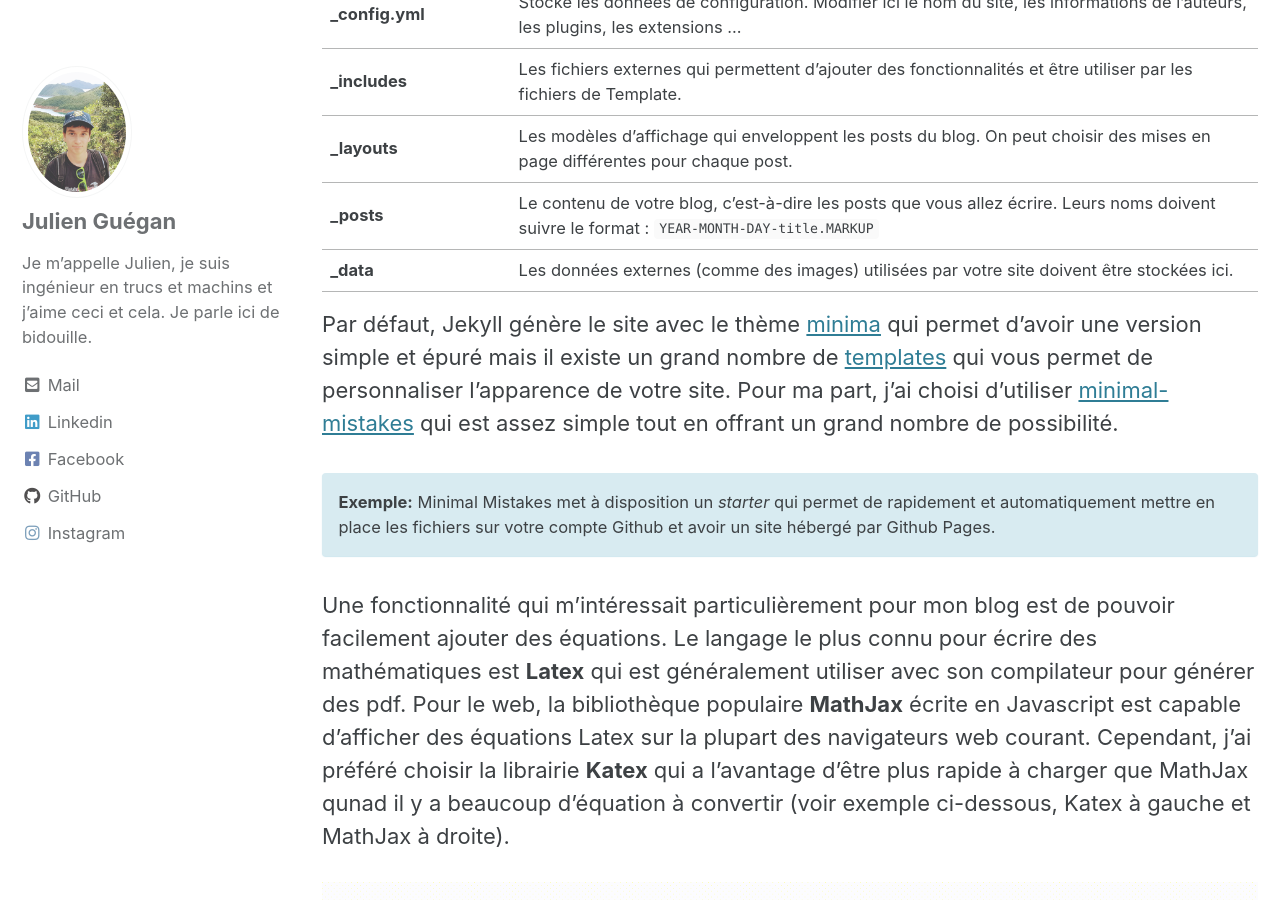
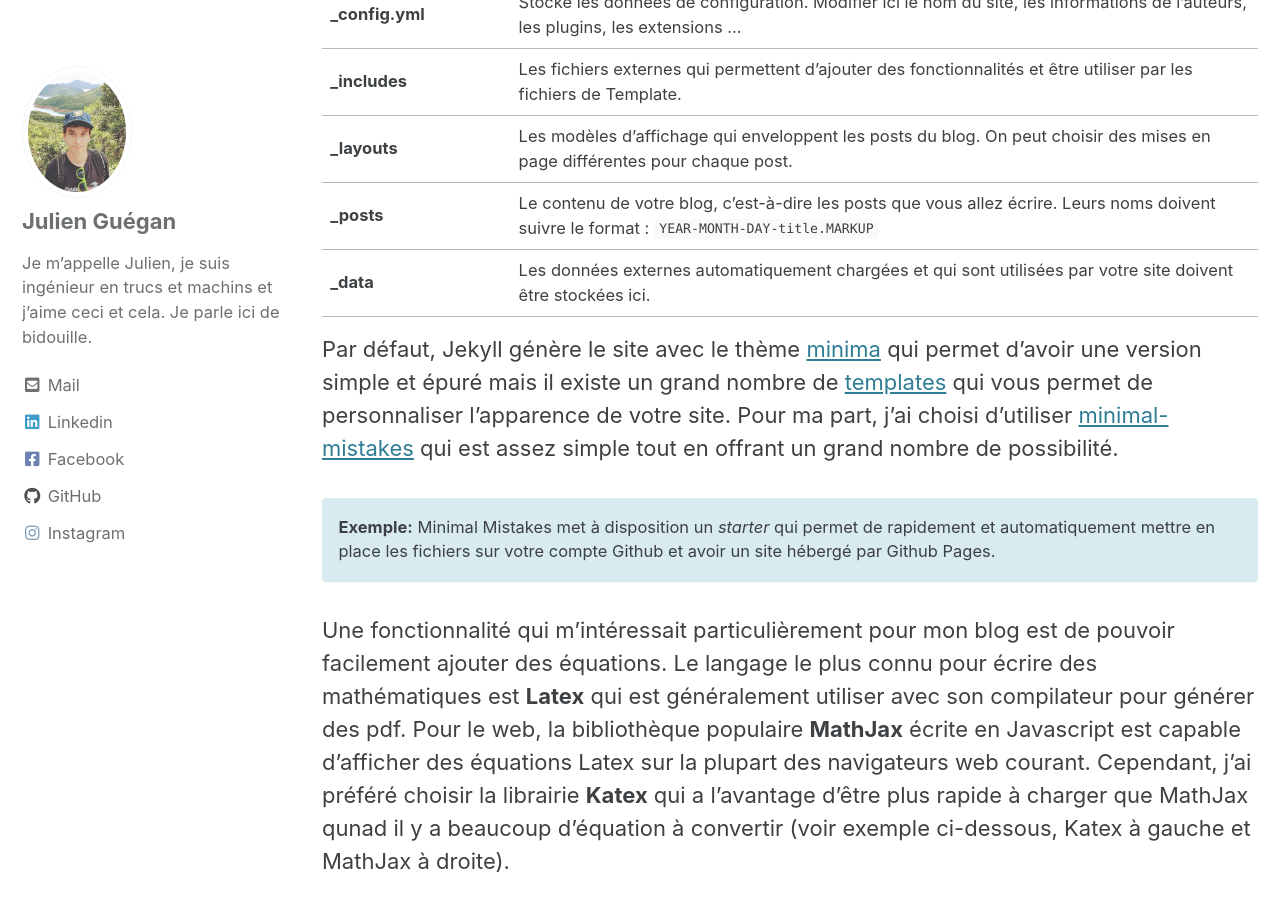
Before and after one commit to julienguegan/julienguegan.github.io, a Jekyll site: the page built from _posts/2021-07-25-creer_un_blog.md, in a window 1280 px wide and 900 px high, scrolled down 3274 px. Built offline with Jekyll 4.4.1, drawn with Linux system fonts in a browser that asks for light colours; cached includes are drawn as plain includes; nearby versions of some CDN libraries; comment, search, counter and statistics services are not loaded; some of the changed lines change nothing that is shown.

```diff
--- a/_config.yml
+++ b/_config.yml
@@ -123,3 +123,9 @@
     issue_term: "pathname"
 
 google_site_verification: "_Cj2FZGjDR1sECXPRL64_CMVDm6adbKqCXSLHArYdSE"
+
+analytics:
+  provider: "google-gtag"
+  google:
+    tracking_id: "G-TY0R5MX0LD"
+    anonymize_ip: false # default
--- a/_posts/2021-07-25-creer_un_blog.md
+++ b/_posts/2021-07-25-creer_un_blog.md
@@ -76,7 +76,7 @@
 | **_includes**      | Les fichiers externes qui permettent d'ajouter des fonctionnalités et être utiliser par les fichiers de Template. |
 | **_layouts**       | Les modèles d'affichage qui enveloppent les posts du blog. On peut choisir des mises en page différentes pour chaque post. |
 | **_posts**         | Le contenu de votre blog, c'est-à-dire les posts que vous allez écrire. Leurs noms doivent suivre le format : `YEAR-MONTH-DAY-title.MARKUP`|
-| **_data**          | Les données externes (comme des images) utilisées par votre site doivent être stockées ici. |
+| **_data**          | Les données externes automatiquement chargées et qui sont utilisées par votre site doivent être stockées ici. |
 
 Par défaut, Jekyll génère le site avec le thème [minima](https://github.com/jekyll/minima) qui permet d'avoir une version simple et épuré mais il existe un grand nombre de [templates](http://jekyllthemes.org/) qui vous permet de personnaliser l'apparence de votre site. Pour ma part, j'ai choisi d'utiliser [minimal-mistakes](https://mmistakes.github.io/minimal-mistakes/) qui est assez simple tout en offrant un grand nombre de possibilité.
 
```
Also changed, not shown: README.md, assets/images/blog_view.png (added), 4 other files.
